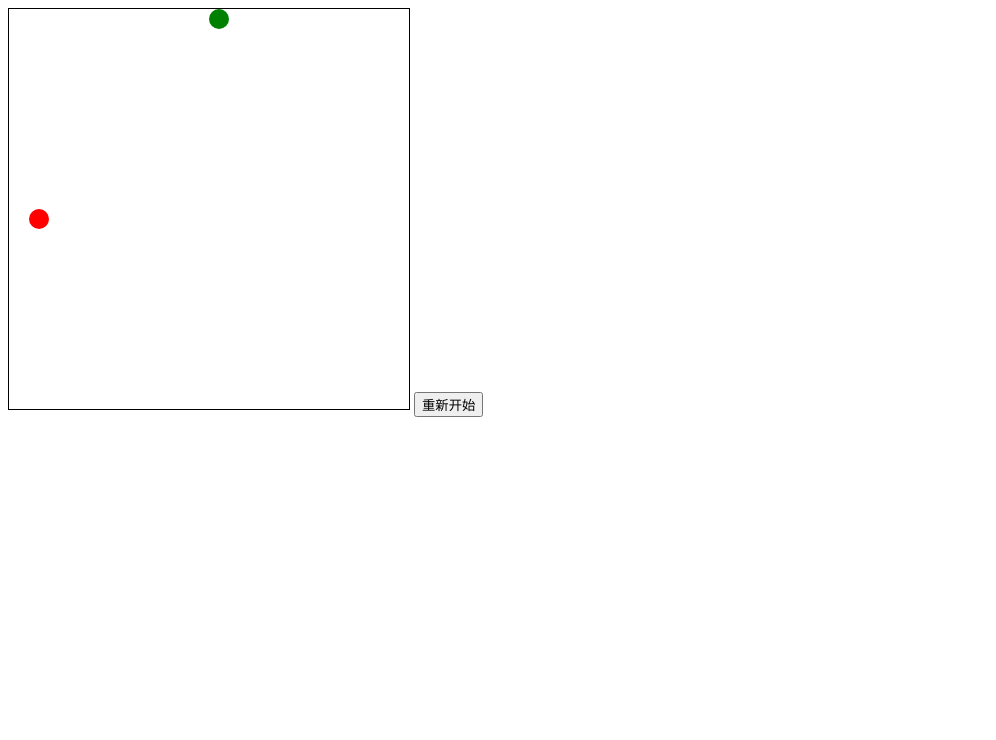
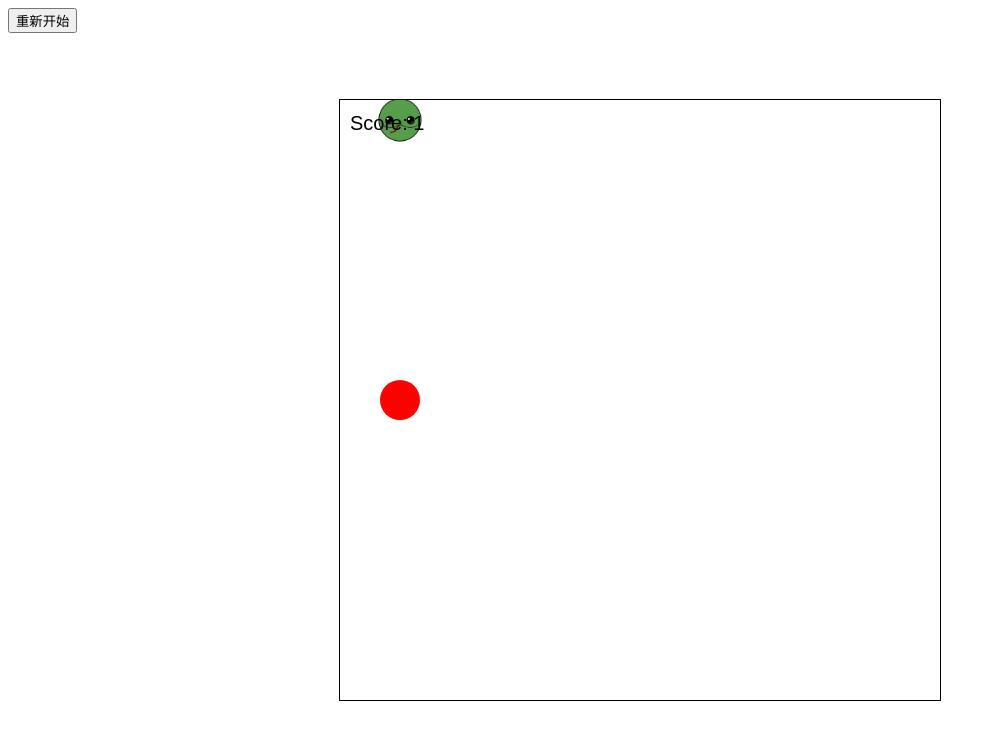
Before and after one commit to zengs0/tcs, a plain HTML site: page index.html in a window 1280 px wide. Shown: the whole page, without its empty margins (0-996 px from the left). Drawn offline with Linux system fonts and the light colour scheme.

Commit message:
Update index.html

```diff
--- a/index.html
+++ b/index.html
@@ -6,28 +6,46 @@
             border: 1px solid black;
         }
     </style>
+    <style>
+        canvas{
+            border: 1px solid black;
+            position: fixed;
+            top: 50%;
+            left: 50%;
+            transform: translate(-50%, -50%);
+        }
+        .restart{ position: fixed}
+    </style>
 </head>
 <body>
-    <canvas id="game-canvas" width="400" height="400"></canvas>
-     <button id="restart-button">重新开始</button>
+<canvas id="game-canvas" width="600" height="600"></canvas>
+<button id="restart-button" class="restart">重新开始</button>
 <script>
     var canvas = document.getElementById("game-canvas");
     var ctx = canvas.getContext("2d");
 
-        var snakeSize = 20;
+    var snakeSize = 40;
     var snake = [
         { x: 0, y: 0 }
     ];
     var food = { x: 0, y: 0 };
     var direction = "right";
 
+    var score = 0;
+
+    var snakeImage = new Image();
+    snakeImage.src = "./蛇蛇.png";
     function drawSnake() {
         for (var i = 0; i < snake.length; i++) {
+            if (i === 0) {
+                ctx.drawImage(snakeImage, snake[i].x - 16, snake[i].y - 16, snakeSize + 32, snakeSize + 32);
+            } else {
                 ctx.beginPath();
                 ctx.arc(snake[i].x + snakeSize / 2, snake[i].y + snakeSize / 2, snakeSize / 2, 0, Math.PI * 2);
                 ctx.fillStyle = "green";
                 ctx.fill();
                 ctx.closePath();
+            }
         }
     }
 
@@ -39,12 +57,26 @@
         ctx.closePath();
     }
 
+
     function generateFoodPosition() {
-            var maxX = canvas.width - snakeSize;
-            var maxY = canvas.height - snakeSize;
+        var maxX = Math.floor((canvas.width - snakeSize) / snakeSize) * snakeSize;
+        var maxY = Math.floor((canvas.height - snakeSize) / snakeSize) * snakeSize;
 
         food.x = Math.floor(Math.random() * maxX / snakeSize) * snakeSize;
         food.y = Math.floor(Math.random() * maxY / snakeSize) * snakeSize;
+        score++;
+    }
+
+    function checkCollision() {
+        var head = snake[0];
+
+        for (var i = 1; i < snake.length; i++) {
+            if (snake[i].x === head.x && snake[i].y === head.y) {
+                return true; // 检测到碰撞
+            }
+        }
+
+        return false; // 没有碰撞
     }
 
     function moveSnake() {
@@ -77,6 +109,9 @@
         } else {
             snake.pop();
         }
+        if (checkCollision()) {
+            clearInterval(gameLoop); // 结束游戏
+        }
     }
 
     function draw() {
@@ -84,6 +119,10 @@
 
         drawSnake();
         drawFood();
+
+        ctx.fillStyle = "black";
+        ctx.font = "20px Arial";
+        ctx.fillText("Score: " + score, 10, 30); // Display the score
     }
 
     function changeDirection(event) {
@@ -143,7 +182,7 @@
     var gameLoop = setInterval(function() {
         moveSnake();
         draw();
-        }, 100);
+    }, 300);
 
     document.addEventListener("keydown", changeDirection);
     document.addEventListener("touchstart", handleTouchStart);
```
Lines whose indentation alone changed are shown as unchanged.
